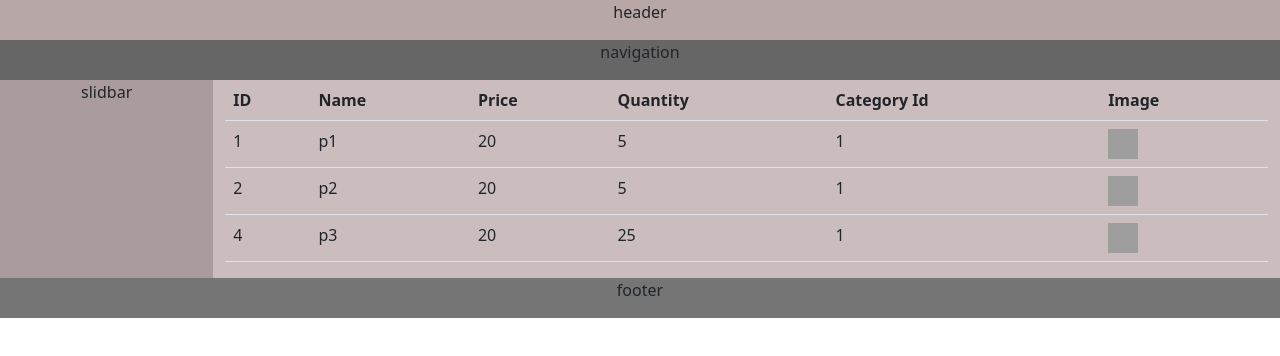
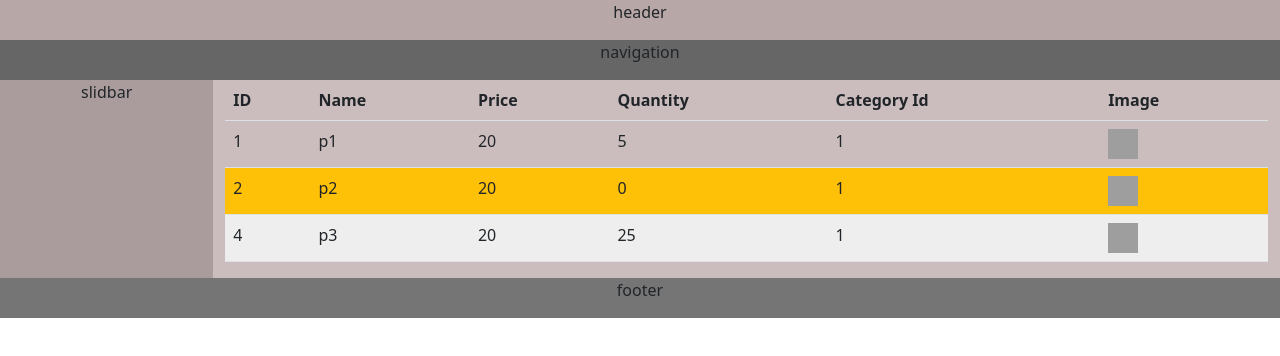
Before and after one commit to SaberGomaa/Angular-Practise, an Angular app: page / in a window 1280 px wide. Shown: the top 356 px of the page. Built offline with nearby package versions, Linux system fonts and the light colour scheme; grey boxes are pictures that could not be loaded.

Commit message:
class & style Binding

```diff
--- a/src/app/components/products/products.component.html
+++ b/src/app/components/products/products.component.html
@@ -19,7 +19,7 @@
         </tr>
     </thead>
     <tbody *ngFor="let i of proList">
-        <tr>
+        <tr [class.bg-warning]="i.Quantity===0" [style.background-color]="(i.Quantity >20) ? '#eee' : '' ">
             <td>{{i.Id}}</td>
             <td>{{i.Name}}</td>
             <td>{{i.Price}}</td>
--- a/src/app/components/products/products.component.ts
+++ b/src/app/components/products/products.component.ts
@@ -8,12 +8,13 @@ import { IProduct } from 'src/app/Models/iproduct';
 })
 export class ProductsComponent implements OnInit {
 
+
   proList : IProduct[] ;
 
   constructor() {
     this.proList = [
       {Id : 1 , Name : 'p1' , Price : 20 ,Quantity : 5 , categoryId : 1 , imgUrl :"https://avatars.githubusercontent.com/u/75697438?v=4"},
-      {Id : 2 , Name : 'p2' , Price : 20 ,Quantity : 5, categoryId : 1 , imgUrl :"https://avatars.githubusercontent.com/u/75697438?v=4"} ,
+      {Id : 2 , Name : 'p2' , Price : 20 ,Quantity : 0, categoryId : 1 , imgUrl :"https://avatars.githubusercontent.com/u/75697438?v=4"} ,
       {Id : 4 , Name : 'p3' , Price : 20 ,Quantity : 25, categoryId : 1 , imgUrl :"https://avatars.githubusercontent.com/u/75697438?v=4"}
     ]
   }
```
